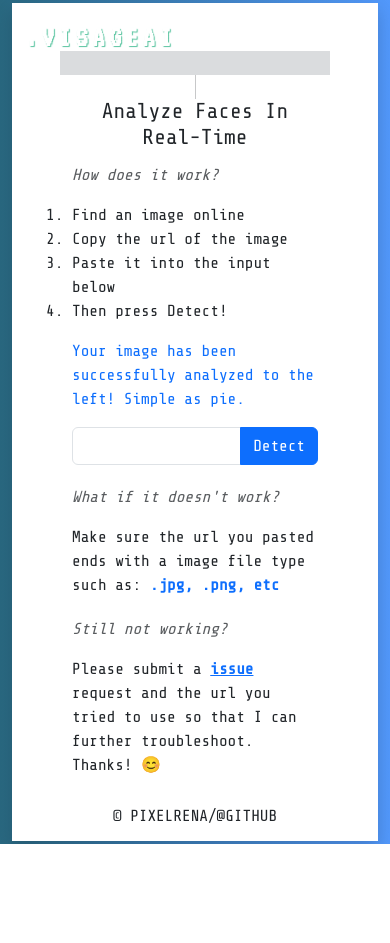
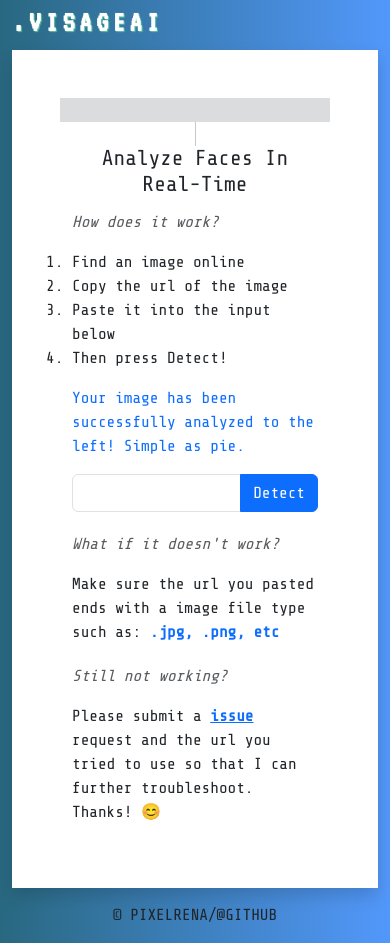
Before and after one commit to pixelRena/VisageAi, a React (Create React App) app in the folder frontend/: page / in a window 390 px wide. Before the commit the page ends 844 px from the top, so only its background shows below. Built offline with nearby package versions, Linux system fonts and the light colour scheme.

Commit message:
Adjusted mobile/desktop layout

```diff
--- a/frontend/src/App.css
+++ b/frontend/src/App.css
@@ -1,8 +1,8 @@
 @import url('https://fonts.googleapis.com/css2?family=VT323&display=swap');
 
-body { box-sizing: border-box; }
-
-.container { font-family: 'Share Tech Mono', monospace; }
+.container {
+  font-family: 'Share Tech Mono', monospace;
+}
 
 .alertBox {
   z-index: 99;
@@ -15,8 +15,11 @@ body { box-sizing: border-box; }
   width: 70vw;
 }
 
-@media (max-width: 800px){
+@media screen and (max-width: 767px){
   .Modal {
     width:90%;
   }
+  .row-container {
+    margin-top: 5px !important;
+  }
 }
--- a/frontend/src/App.js
+++ b/frontend/src/App.js
@@ -108,10 +108,10 @@ class App extends Component {
 		// Return render based on if the user is signed in and/or going to a different route
 		const { imageUrl, box } = this.state;
 		return (
-			<Container className="d-flex align-items-center justify-content-center center text-center"
-			style={{height:"100vh"}}>
+			<Container className="d-flex flex-column justify-content-around align-items-center justify-content-center center text-center min-vh-100"
+			>
 				<Navigation/>
-				<Row className="shadow d-flex bg-white p-5 h-md-75 w-100">
+				<Row className="row-container shadow d-flex bg-white p-5 h-md-75 w-100">
 					<Col className="bg-secondary bg-opacity-25">
 						<FaceRecognition box={box} imageUrl={imageUrl}/>
 					</Col>
@@ -122,6 +122,7 @@ class App extends Component {
 						<ImageLinkForm onInputChange={this.onInputChange} onImageSubmit={this.onImageSubmit}/>
 					</Col>
 				</Row>
+
 				<Footer/>
 
 				<div className='alertBox' style={{display:'none'}}>
--- a/frontend/src/components/Footer/footer.css
+++ b/frontend/src/components/Footer/footer.css
@@ -1,8 +1,7 @@
 #footer {
     text-align: center;
-    position: absolute;
-    clear: both;
+    position: relative;
+    margin-top: 15px;
     width: 100%;
-    left: 0;
     bottom: 0;
 }
--- a/frontend/src/components/Footer/footer.js
+++ b/frontend/src/components/Footer/footer.js
@@ -6,6 +6,7 @@ const Footer = () => {
 		<div id='footer'>
 			<p className="text-uppercase link">© <a
 				className="text-dark"
+				target="_blank"
 				href='https://github.com/pixelRena/Clarifai-Model-Detection'
 				style={{'textDecoration':'none'}}>
 				pixelRena/@github</a>
--- a/frontend/src/components/Navigation/navigation.css
+++ b/frontend/src/components/Navigation/navigation.css
@@ -1,9 +1,8 @@
 @import url('https://fonts.googleapis.com/css2?family=Share+Tech+Mono&display=swap');
 
 #nav {
-    position: absolute;
-    top: 15px;
-    left: 25px;
+    position: relative;
+    width: 100%;
     color: white;
     font-family: 'VT323', monospace;
     letter-spacing: .3rem;
```
